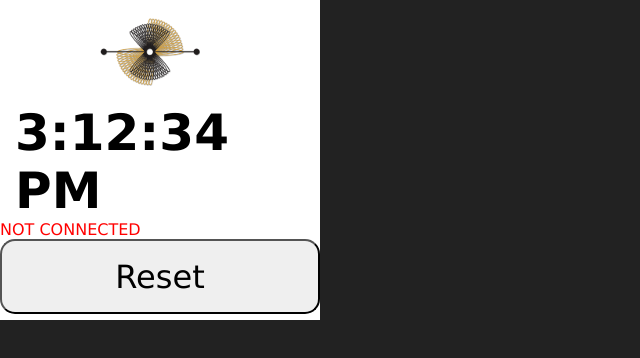
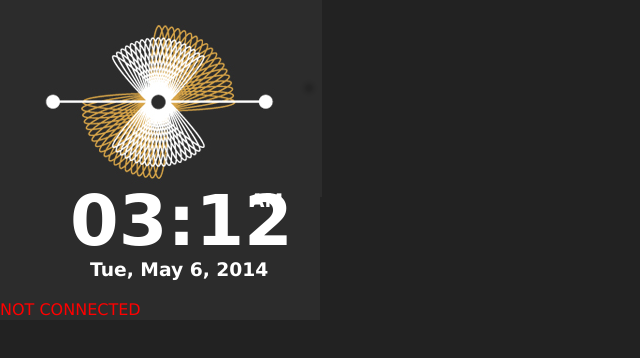
Before and after one commit to isabella232/interactions14keynote, a plain HTML site: page GearSupervisor/index.html in a window 1280 px wide. Shown: the whole page, without its empty margins (0-640 px from the left). Drawn offline with Linux system fonts and the light colour scheme.

Commit message:
update styles

```diff
--- a/GearSupervisor/css/style.css
+++ b/GearSupervisor/css/style.css
@@ -23,11 +23,12 @@ body {
 }
 
 #alert{
-	height:100%;
-	width:100%;
+	height:320px;
+	width:320px;
 	background: red;
 	display:none;
 	padding:10px;
+	border-radius:10px;
 }
 
 .alertButton{
@@ -35,13 +36,21 @@ body {
 	font-size:35px;
 	font-weight:bold;
 	height:80px;
-	width:100%
+	width:100%;
+	background:rgb(73, 73, 73);
+
+}
+
+.buttonTable{
+	position:absolute;
+	left:00px;
+	top:230px;
 }
 
 #idle{
 	height: 320px;
 	width: 320px;
-	background:white;
+	background:#2c2c2c;
 }
 
 .center{
@@ -67,6 +76,7 @@ h2{
 	margin-bottom:3px;
 }
 
+
 table {
 	width:100%;
 }
@@ -81,7 +91,35 @@ button{
 	border-radius: 15px;
 }
 
+.clock{
+	color: white;
+	float:none;
+}
+
 #clock{
-	margin: 0 15px;
-	color:black;
+	margin: 0 auto;
+	font-size: 70px;
+	float:left;
+	position:absolute;
+	left:70px;
+	top:180px;
 }
+
+#status{
+	position:absolute;
+	top:300px;
+}
+
+#date{
+	position:absolute;
+	top:240px;
+	left:90px;
+}
+
+#ampm{
+	margin-top:0px;
+	padding-top: 10px;
+	position:absolute;
+	left:250px;
+	top:180px;
+}
--- a/GearSupervisor/index.html
+++ b/GearSupervisor/index.html
@@ -17,14 +17,17 @@
   		<span class=content_text id=textbox>Basic</span>
   	</div> -->
   	<div id='idle'>
-  		<div class='centerImage'>
-  			<img height='100' width='100' src='img/inin.png' />
+  		<!-- <div class='centerImage'>
 
   		</div>
+  		 -->
 
+  		<img id='logoImage' src='img/banner.png' />
 
-  		<div >
+  		<div class="clock">
   			<h1 id='clock'></h1>
+  			<h3 id='ampm'>AM</h3>
+  			<h3 id='date'></h3>
   		</div>
   		<div class='center'>
   			<label id='status'>
@@ -33,14 +36,13 @@
 
 
   		</div>
-  		<button class='largeButton' id='btnReset'>Reset</button>
   	</div>
 
   	<div id='alert'>
   		<h1 id='alertTitle'>Call In Alert</h1>
   		<h2 id='alertSubtitle'>Joe Schmoe</h2>
   		<h2 id='alertAgent'>Agent: Kevin</h2>
-  		<table>
+  		<table class='buttonTable'>
   			<tr>
   				<td><button id='btnDismiss' class='alertButton'>Dismiss</button></td>
 
@@ -49,12 +51,12 @@
   		</table>
   	</div>
   	<div id='call' >
-  		<h2 id='callRemoteName'>Joe Schmoe</h2>
-  		<h2 id='callRemoteNumber'>Agent: Kevin</h2>
-  		<h2 id='callTimer' class='timer' data-starttime='1398874598032'></h2>
+  		<h1 id='callRemoteName'>Joe Schmoe</h1>
+  		<h1 id='callRemoteNumber'>Agent: Kevin</h1>
+  		<h1 id='callTimer' class='timer' data-starttime='1398874598032'></h1>
 
 
-  		<table>
+  		<table class='buttonTable'>
   			<tr>
   				<td><button id='btnDisconnect' class='alertButton'>Disconnect</button></td>
   				<td><button id='btnJoin' class='alertButton'>Join</button></td>
--- a/GearSupervisor/js/main.js
+++ b/GearSupervisor/js/main.js
@@ -9,7 +9,7 @@ $(window).load(function(){
             tizen.application.getCurrentApplication().exit();
     });
 
-	$( "#btnReset" ).click(function() {
+	$( "#logoImage" ).click(function() {
 		  connect();
 	});
 
@@ -74,10 +74,27 @@ $(window).load(function(){
 
 
 	setInterval( function() {
-		var seconds = new Date().getSeconds();
-		var minutes = new Date().getMinutes();
-		var hours = new Date().getHours();
-		$('#clock').text(( hours < 10 ? "0" : "" ) + (hours % 12) + ':' + ( minutes < 10 ? "0" : "" ) + minutes + ':' + ( seconds < 10 ? "0" : "" ) + seconds + ' ' + ( hours < 12 ? "AM" : "PM" ));
+		var currentDate = new Date();
+		var options = {weekday: "short", year: "numeric", month: "short", day: "numeric"};
+
+		$('#date').text(currentDate.toLocaleDateString("en-US", options))
+
+
+		var seconds = currentDate.getSeconds();
+		var minutes = currentDate.getMinutes();
+		var hours = currentDate.getHours();
+
+		if(hours > 12){
+			hours = hours % 12;
+		}
+
+		$('#ampm').text(( hours < 12 ? "AM" : "PM" ));
+
+		if(hours == 0){
+			hours = 12;
+		}
+
+		$('#clock').text(( hours < 10 ? "0" : "" ) + hours + ':' + ( minutes < 10 ? "0" : "" ) + minutes); // ;
 
     }, 1000);
 
```
Also changed, not shown: GearSupervisor/.build/Result Resource Layer/author-signature.xml, GearSupervisor/.build/Result Resource Layer/css/style.css, GearSupervisor/.build/Result Resource Layer/img/banner.png (added), GearSupervisor/.build/Result Resource Layer/index.html, GearSupervisor/.build/Result Resource Layer/js/main.js, GearSupervisor/.build/Result Resource Layer/signature1.xml, GearSupervisor/img/banner.png (added), 4 other files.
